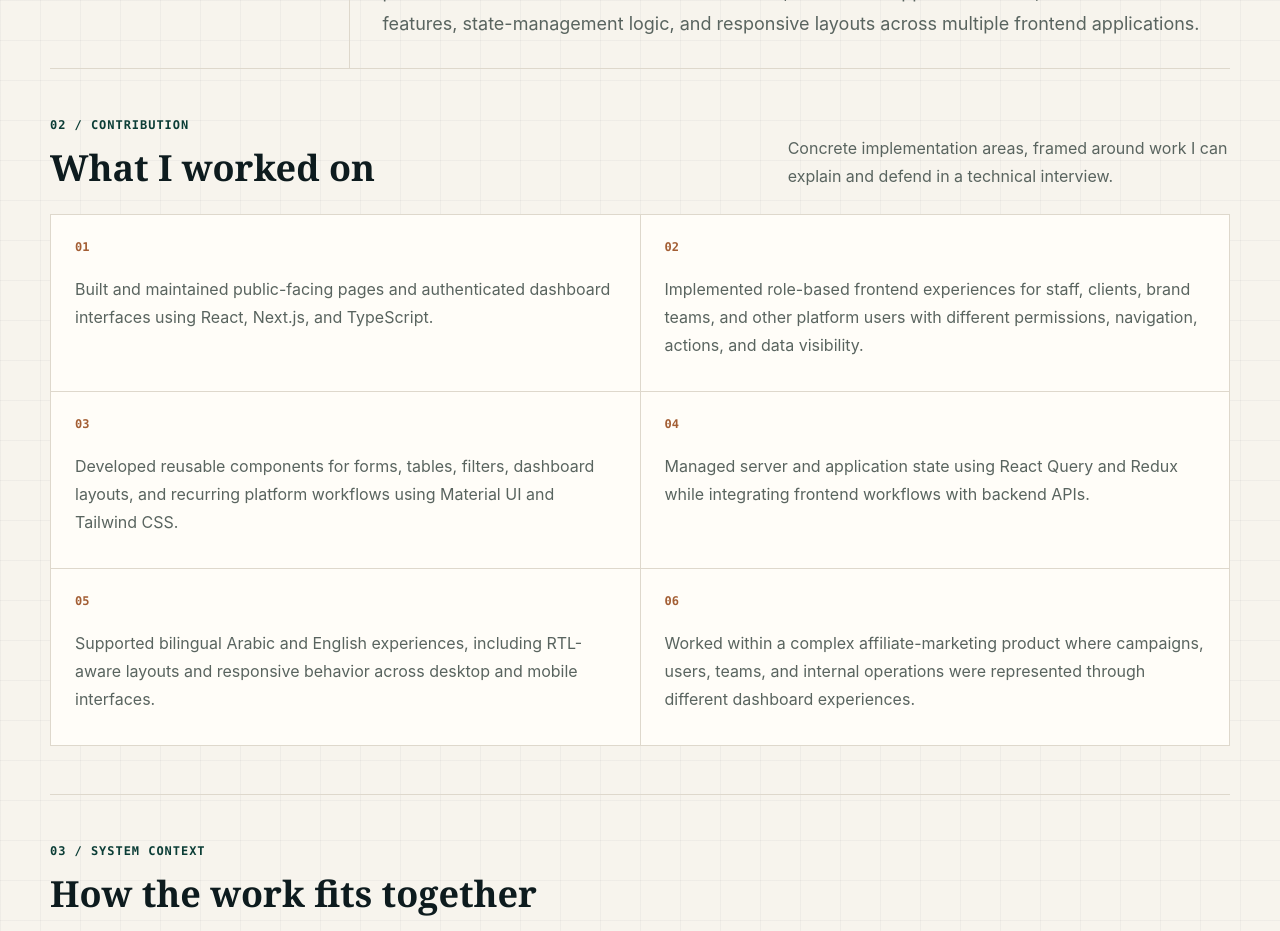
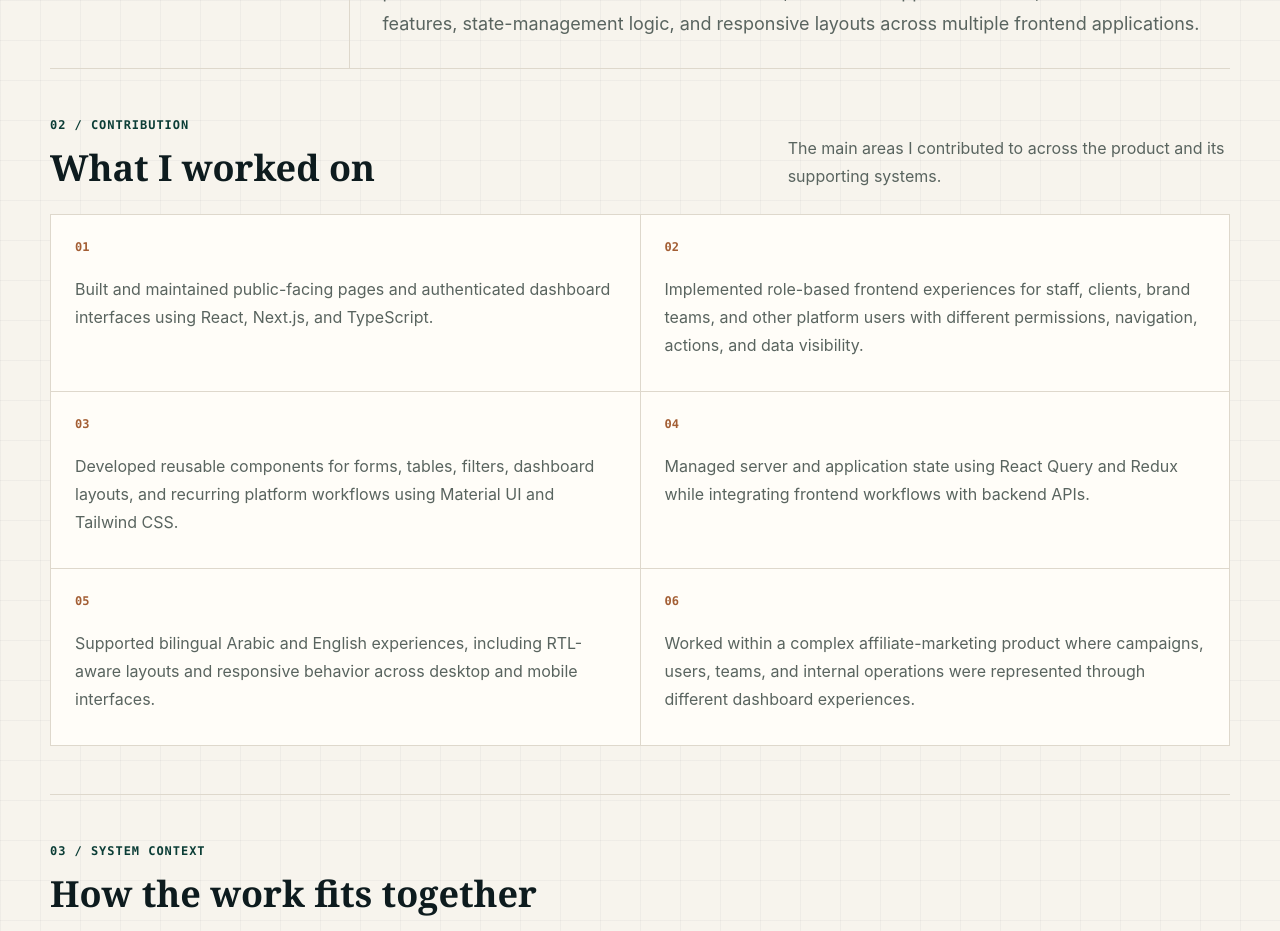
Before and after one commit to alsiddegmohmmed/alsiddegmohmmed.github.io, a Next.js app: page /projects/expand-amnads in a window 1280 px wide. Shown: the part 1840-2771 px from the top of the page. Built offline with nearby package versions, Linux system fonts and the light colour scheme.

Commit message:
fix text

```diff
--- a/components/projects/CaseStudyPage.tsx
+++ b/components/projects/CaseStudyPage.tsx
@@ -120,7 +120,7 @@ export function CaseStudyPage({ project, previous, next }: CaseStudyPageProps) {
               </h2>
             </div>
             <p className="m-0 leading-7 text-muted">
-              Concrete implementation areas, framed around work I can explain and defend in a technical interview.
+            The main areas I contributed to across the product and its supporting systems.
             </p>
           </div>
 
```
